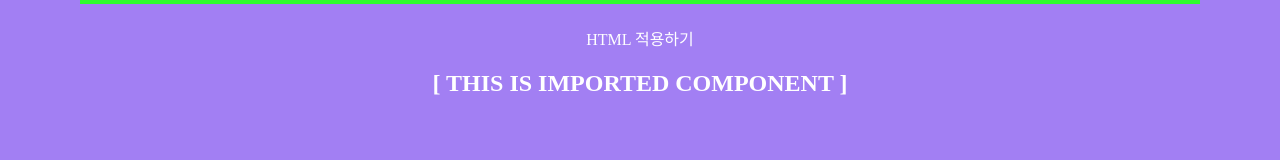
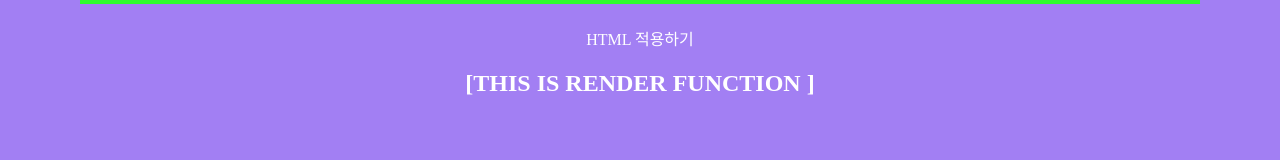
Before and after one commit to prsn-ts/react200, a React (Create React App) app: page / in a window 1280 px wide. Shown: the part 154-314 px from the top of the page. Built offline with nearby package versions, Linux system fonts and the light colour scheme.

Commit message:
생명주기 함수 render()에 대해(입문 004번)

```diff
--- a/src/App.js
+++ b/src/App.js
@@ -1,6 +1,7 @@
 import logo from './logo.svg';
+import React from 'react';
 import './App.css';
-import ImportConponent from './R003_ImportConponent'
+import LifecycleEx from './R004_LifecycleEx'
 
 function App() {
   return (
@@ -8,9 +9,9 @@ function App() {
       <h1>Start React 200!</h1>
       <p>HTML 적용하기</p>
       {/*
-          아래에 ImportConponent 태그가 컴포넌트가 사용되는 부분
+          아래에 LifecycleEx 태그가 컴포넌트가 사용되는 부분
        */}
-      <ImportConponent></ImportConponent>
+      <LifecycleEx></LifecycleEx>
     </div>
   );
 }
--- /dev/null
+++ b/src/R004_LifecycleEx.js
@@ -0,0 +1,16 @@
+import React, { Component } from 'react';
+
+class R004_LifecycleEx extends Component {
+    /*
+        render 함수는 return 되는 html 형식의 코드를 화면에 그려주는 함수.
+        화면 내용이 변경돼야 할 시점에 자동으로 호출
+    */
+    render() {
+        console.log('3. render Call');
+        return (
+            <h2>[THIS IS RENDER FUNCTION ]</h2>
+        )
+    }
+}
+
+export default R004_LifecycleEx;
```
